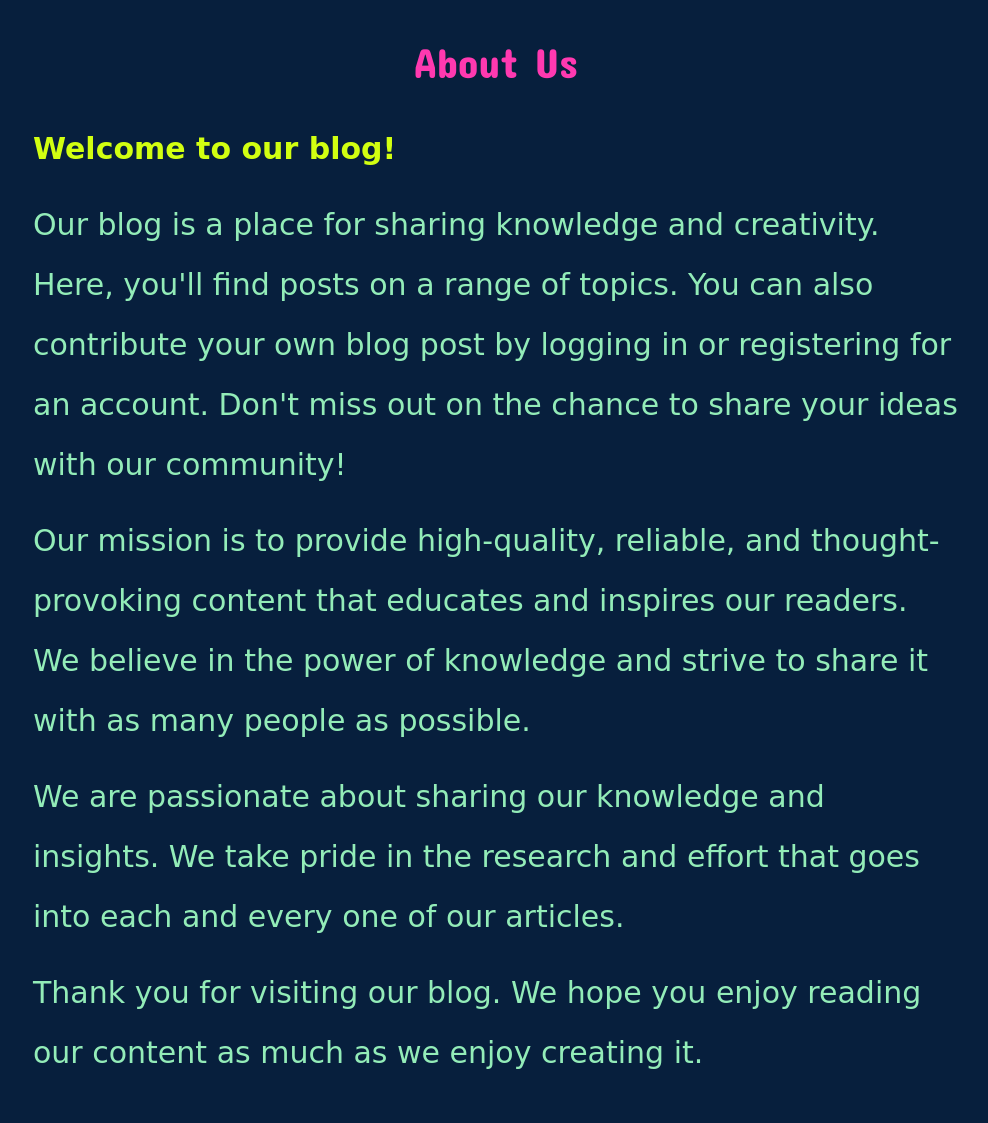
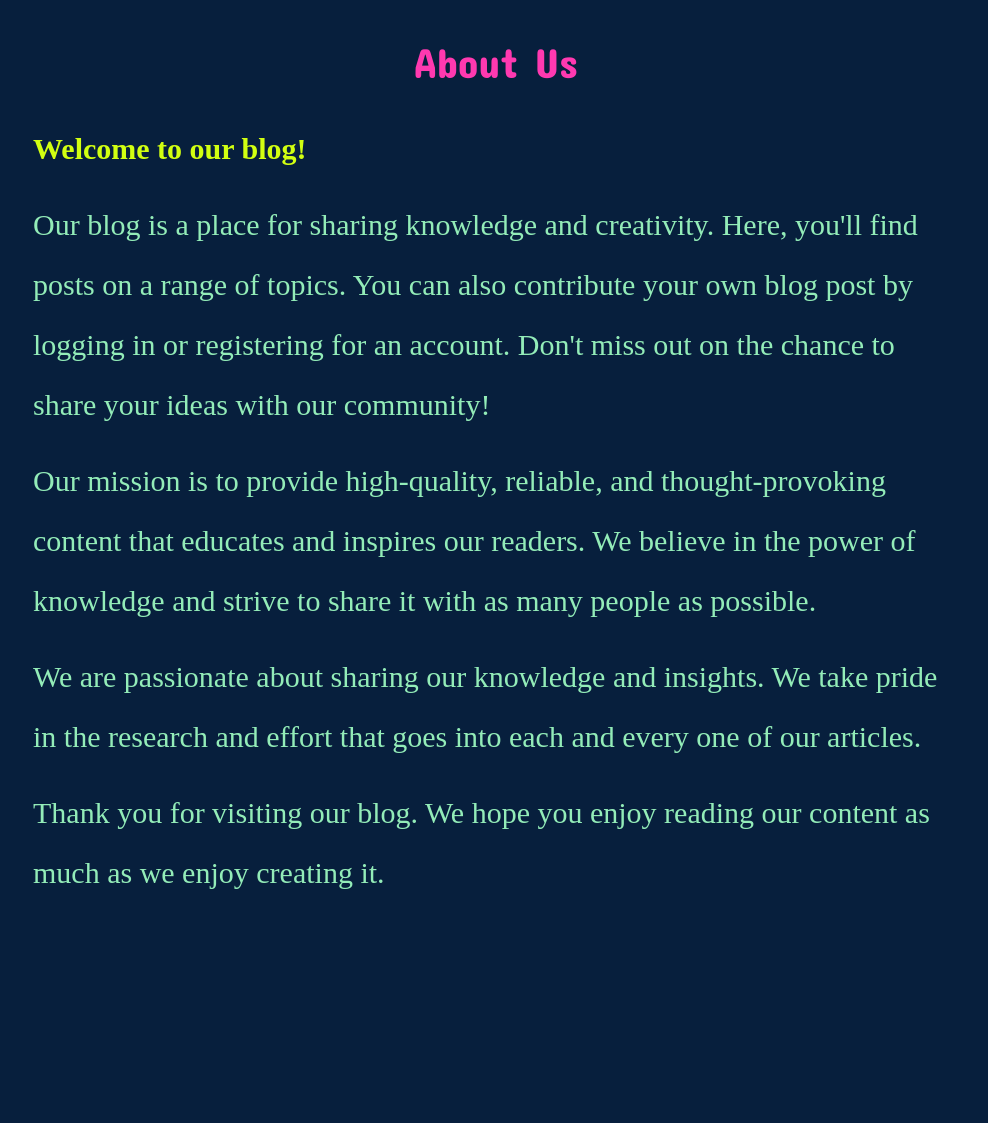
Before and after one commit to Gauravraj1141/pytest, a Django app: page /about in a window 1280 px wide. Shown: the part 81-1204 px from the top of the page, without its empty margins (144-1132 px from the left). After the commit the page ends 970 px from the top, so only its background shows below. Run offline with Django 4.2, Linux system fonts and the light colour scheme; some web fonts are replaced.

Commit message:
update version-2

```diff
--- a/static/css/main.css
+++ b/static/css/main.css
@@ -103,7 +103,7 @@
      font-size: 30px;
      line-height: 2;
      color: rgb(147 236 184);
-     font-family: 'Comfortaa', cursive;
+     font-family: 'Comfortaa';
  }
 
  #headblog {
```
